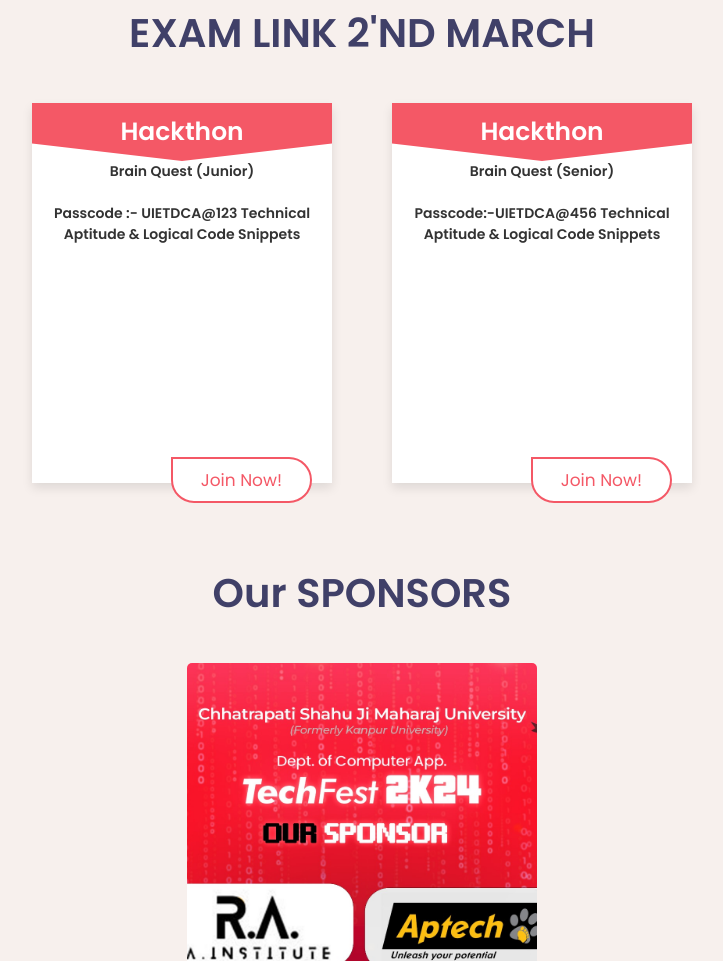
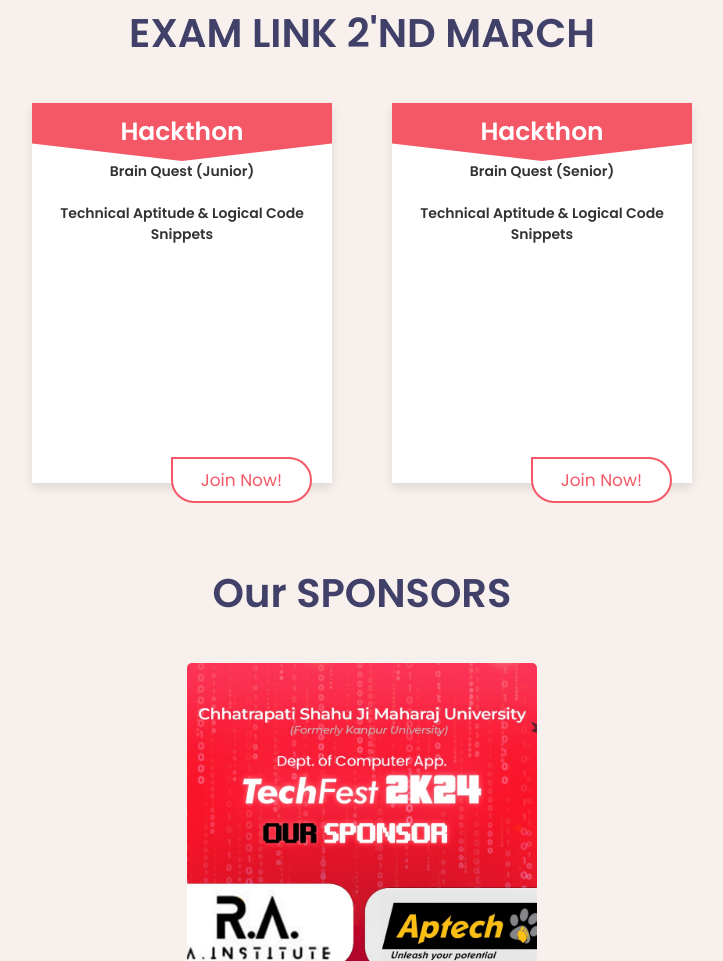
Before and after one commit to techfest2k24/FINAL-WEBSITE-OF-TECHFEST-2k24, a plain HTML site: page index.html in a window 1280 px wide. Shown: the part 4431-5392 px from the top of the page, without its empty margins (278-1001 px from the left). Drawn offline with nearby package versions, Linux system fonts and the light colour scheme.

Commit message:
Update index.html

```diff
--- a/index.html
+++ b/index.html
@@ -198,7 +198,7 @@
           <h3 class="month">Brain Quest (Junior)
               <br>
               <br>
-              Passcode :- UIETDCA@123
+
               Technical aptitude & logical code snippets</h3>
 
           <ul>
@@ -216,7 +216,7 @@
             <h3 class="month">Brain Quest (Senior)
                 <br>
                 <br>
-                Passcode:-UIETDCA@456
+
                 Technical aptitude & logical code snippets</h3>
 
             <ul>
```
